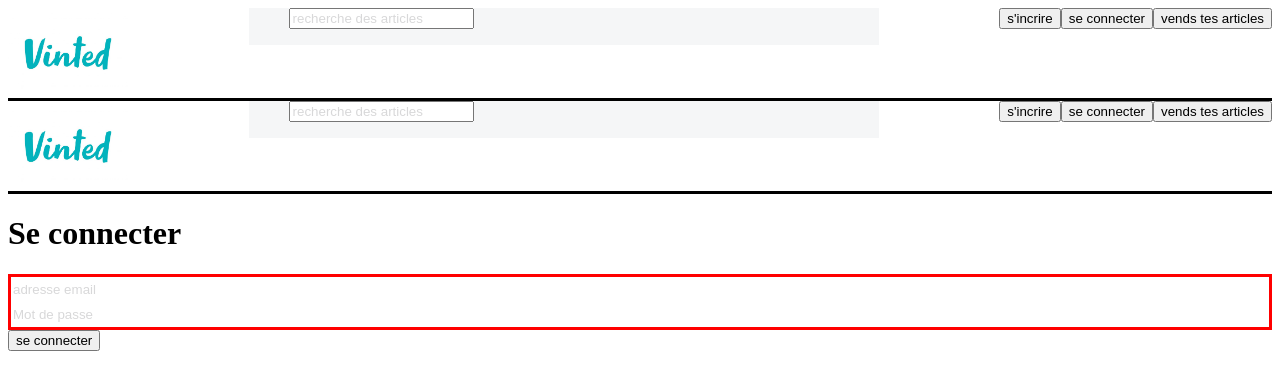
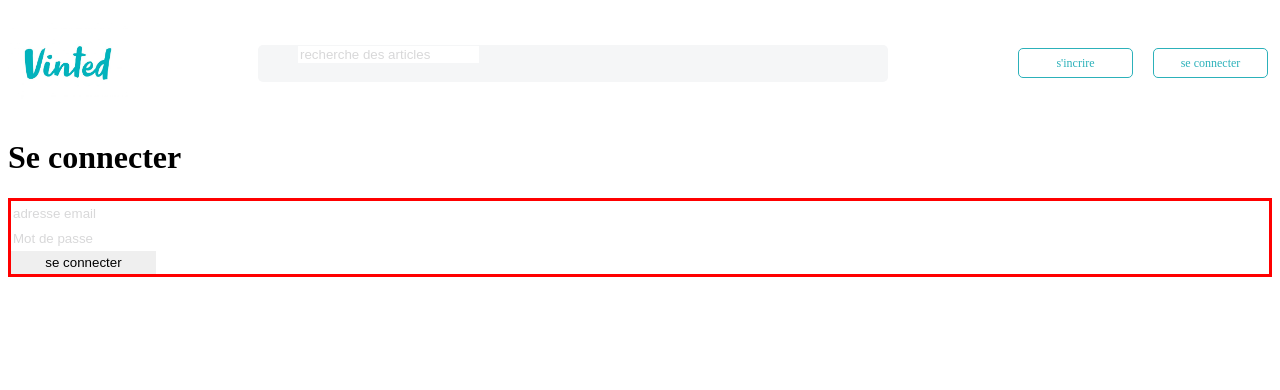
Before and after one commit to Fat2CS/vintedfrontend, a React (Create React App) app: page /login in a window 1280 px wide. Shown: the top 390 px of the page. Built offline with nearby package versions, Linux system fonts and the light colour scheme.

Commit message:
seconnecter

```diff
--- a/package.json
+++ b/package.json
@@ -12,6 +12,7 @@
     "react-dom": "^18.1.0",
     "react-router-dom": "^6.3.0",
     "react-scripts": "5.0.1",
+    "sass": "^1.51.0",
     "web-vitals": "^2.1.0"
   },
   "scripts": {
--- a/src/App.css
+++ b/src/App.css
@@ -4,12 +4,19 @@
 
 header {
   display: flex;
+  align-items: center;
+  justify-content: space-between;
+  width: 1280px;
+  margin: 0px;
+  padding: 10px 0px;
+
+  /* display: flex;
   flex-direction: row;
   border-bottom: solid black;
-  justify-content: space-between;
+  justify-content: space-between; */
 }
 
-.recherche {
+/* .recherche {
   width: 590px;
   height: 37px;
 
@@ -18,7 +25,7 @@ header {
   padding-left: 40px;
   outline: none;
   font-size: 16px;
-}
+} */
 
 /* grande photo */
 containertop {
@@ -45,7 +52,7 @@ main {
   margin-bottom: 10px;
 
   /* width: 120 px; */
-  border: solid violet 2px;
+  /* border: solid violet 2px; */
 }
 
 /* sign up  */
--- a/src/App.js
+++ b/src/App.js
@@ -1,6 +1,6 @@
 import "./App.css";
 
-// import React, { useState, useEffect } from "react";
+import React, { useState } from "react";
 // import axios from "axios";
 import Cookies from "js-cookie";
 
@@ -15,16 +15,22 @@ import Header from "./componant/header";
 // import logo from "./img/vinted9809.";
 
 function App() {
+  const { userToken, setUserToken } = useState(
+    Cookies.get("userToken") || null
+  );
+
   const handleToken = (token) => {
     if (token) {
       Cookies.set("usertoken", token, { expires: 7 });
+      setUserToken(token);
     } else {
       Cookies.remove("userToken");
+      setUserToken(null);
     }
   };
   return (
     <Router>
-      <Header handleToken={handleToken} />
+      <Header handleToken={handleToken} userToken={userToken} />
       <Routes>
         {/*  */}
         <Route path="/" element={<Home />} />
--- a/src/componant/header.js
+++ b/src/componant/header.js
@@ -1,7 +1,8 @@
 import logo from "../img/vinted9809.jpeg";
 import { Link } from "react-router-dom";
+import "./header.scss";
 
-const Header = () => {
+const Header = ({ handleToken, usertoken }) => {
   return (
     <header>
       <div className="logo">
@@ -11,7 +12,11 @@ const Header = () => {
           style={{ height: "90px", display: "flex" }}
         />
       </div>
-      {/* Bouttons du header */}
+
+      {/* BOUTON HEADER */}
+
+      {!usertoken ? (
+        <>
           <div className="recherche">
             <input placeholder="recherche des articles"></input>
           </div>
@@ -22,8 +27,20 @@ const Header = () => {
             <Link to="/login">
               <button>se connecter</button>
             </Link>
+          </div>
+        </>
+      ) : (
+        <>
+          <button
+            onClick={() => {
+              handleToken();
+            }}
+          >
+            Déconnexion
+          </button>
           <button>vends tes articles</button>
-      </div>
+        </>
+      )}
     </header>
   );
 };
--- /dev/null
+++ b/src/componant/header.scss
@@ -0,0 +1,28 @@
+.recherche {
+  outline: (0, 0, 0) solid 0px;
+  width: 590px;
+  padding-left: 40px;
+  background-color: rgb(245, 246, 247);
+  border-radius: 5px;
+  height: 37px;
+  border: 0px none(0, 0, 0);
+  font-family: "Maison Neue";
+  font-size: 16px;
+}
+input {
+  border: none;
+}
+
+button {
+  cursor: pointer;
+  // outline: rgb(255, 0, 0) solid 2px;
+  height: 30px;
+  width: 115px;
+  border: 1px solid rgb(44, 177, 186);
+  border-radius: 5px;
+  font-family: "Maison Neue";
+  font-size: 12px;
+  background-color: rgb(255, 255, 255);
+  color: rgb(44, 177, 186);
+  margin-right: 20px;
+}
--- a/src/containers/Home.js
+++ b/src/containers/Home.js
@@ -3,6 +3,7 @@ import axios from "axios";
 import { useState, useEffect } from "react";
 
 import banner from "../img/banner.jpg";
+import "./home.scss";
 
 const Home = () => {
   const [offers, setOffers] = useState({});
@@ -25,7 +26,7 @@ const Home = () => {
     <div>
       Home
       {/* <Link to={"/containers/Offer"}> Go to Offer</Link> */}
-      <div className="Head"></div>
+      <div className="Head">
         {/* affichage photos */}
         <div className="App">
           <p>grosse Photo</p>
@@ -35,11 +36,24 @@ const Home = () => {
             style={{
               width: "1720px",
               height: "454px",
+              backgroundsize: "cover",
               objectFit: "cover",
-            marginTop: "-6%"
+
+              marginTop: "-6%",
+              position: "relative",
+              backgroundposition: "50%50%",
+              borderslice: "50 0 50 0 fill",
+              borderwidth: "20 0 20 0"
             }}
           ></img>
+          <div className="square">
+            <h3> Prêt à faire du tri dans vos placards</h3>
 
+            <button>
+              <p>Commencer à vendre</p>
+            </button>
+          </div>
+        </div>
         <main>
           {offers.map((offer, index) => {
             return (
@@ -54,8 +68,13 @@ const Home = () => {
                         alt="imgprod"
                       />
                     ) : null}
-                    <p>{offer.product_price}€</p>
-                    <p>{offer.product_details[0].MARQUE}</p>
+                    <div className="description">
+                      <h4>{offer.product_price}€</h4>
+
+                      <span>{offer.product_details[0].MARQUE}</span>
+
+                      <span>{offer.product_details[0].TAILLE}</span>
+                    </div>
                   </div>
                 </div>
               </Link>
--- a/src/containers/Signup.js
+++ b/src/containers/Signup.js
@@ -2,6 +2,7 @@ import { Link } from "react-router-dom";
 import { useState } from "react";
 // import { useNavigate } from "react-router-dom";
 import axios from "axios";
+import { useNavigate } from "react-router-dom";
 
 const Sign = ({ handleToken }) => {
   const [username, setName] = useState("");
@@ -9,6 +10,7 @@ const Sign = ({ handleToken }) => {
   const [password, setPassword] = useState("");
   const [newsletter, setNewsletter] = useState(false);
   // const [isLoading, setIsLoading] = useState(true);
+  const navigate = useNavigate();
 
   const handleSubmit = async (event) => {
     event.preventDefault();
@@ -18,12 +20,15 @@ const Sign = ({ handleToken }) => {
         {
           email: email,
           username: username,
+          password: password,
           newsletter: newsletter
         }
       );
       handleToken(response.data.token);
+      navigate("/");
       console.log(response.data);
     } catch (error) {
+      console.log(error.response.data);
       console.log(error.message);
     }
   };
--- /dev/null
+++ b/src/containers/home.scss
@@ -0,0 +1,55 @@
+.square {
+  height: 220px;
+  width: 360px;
+  background-color: rgb(255, 255, 255);
+  padding: 25px;
+  border-radius: 3px;
+  font-size: 34px;
+  display: flex;
+  flex-direction: column;
+  justify-content: center;
+  position: absolute;
+  top: 220px;
+  box-shadow: rgba(17, 17, 17, 0.24) 0px 0px 2px 0px;
+}
+p {
+  padding-bottom: 15px;
+}
+.square button {
+  cursor: pointer;
+  //   outline: (255, 255, 255) solid 0px;
+  height: 45px;
+  width: 200px;
+  background-color: rgb(43, 174, 183);
+  border-radius: 4px;
+  color: rgb(255, 255, 255);
+  font-size: 16px;
+  border: 0px none rgb(255, 255, 255);
+  padding: 0px 14px;
+  padding-bottom: 20px;
+}
+span {
+  font-size: 12px;
+  color: rgb(153, 153, 153);
+}
+h4 p {
+  font-size: 14px;
+  color: rgb(60, 56, 56);
+}
+.description {
+  -webkit-font-smoothing: antialiased;
+  align-items: center;
+  background: rgb(255, 255, 255) (27, 27, 27) none repeat scroll 0% 0% / auto
+    padding-box border-box;
+  box-sizing: border-box;
+  display: flex;
+  padding: -8px;
+  position: relative;
+  width: 181.328px;
+  margin-bottom: 60px;
+  align-content: space-around;
+}
+
+.annonce img {
+  margin-bottom: -10px;
+}
--- a/src/containers/login.js
+++ b/src/containers/login.js
@@ -1,38 +1,40 @@
 import { useState } from "react";
 import axios from "axios";
-import Header from "../componant/header";
-const Login = () => {
-  const [mail, setMail] = useState("");
+import { useNavigate } from "react-router-dom";
+
+const Login = ({ handleToken }) => {
+  const [email, seteMail] = useState("");
   const [password, setPassword] = useState("");
-
-  return (
-    <div className="form">
-      <Header />
-      <h1>Se connecter</h1>
-      <form
-        onSubmit={async (event) => {
+  const navigate = useNavigate();
+  const handleSubmit = async (event) => {
     event.preventDefault();
     try {
       const response = await axios.post(
         "https://lereacteur-vinted-api.herokuapp.com/user/login",
         {
-                email: "johndoe@lereacteur.io",
-                password: "azerty"
+          email: email,
+          password: password
         }
       );
+      console.log(response.data);
+      handleToken(response.data.token);
+      navigate("/");
       console.log(response.data);
     } catch (error) {
       console.log(error.message);
     }
-        }}
-      >
+  };
+  return (
+    <div className="form">
+      <h1>Se connecter</h1>
+      <form onSubmit={handleSubmit}>
         <input
           className="form"
-          valeur={mail}
+          valeur={email}
           type="email"
           placeholder="adresse email"
           onChange={(event) => {
-            setMail(event.target.value);
+            seteMail(event.target.value);
           }}
         />
         <input
@@ -43,8 +45,8 @@ const Login = () => {
             setPassword(event.target.value);
           }}
         />
+        <input className="subm" type="submit" value="se connecter" />
       </form>
-      <input className="subm" type="submit" value="se connecter" />
     </div>
   );
 };
```
Also changed, not shown: src/containers/cookies.js (+29 -29 lines), src/containers/Publish.js (added), 1 other file (tests, documents, lock files or other folders). Lines whose indentation alone changed are shown as unchanged.
